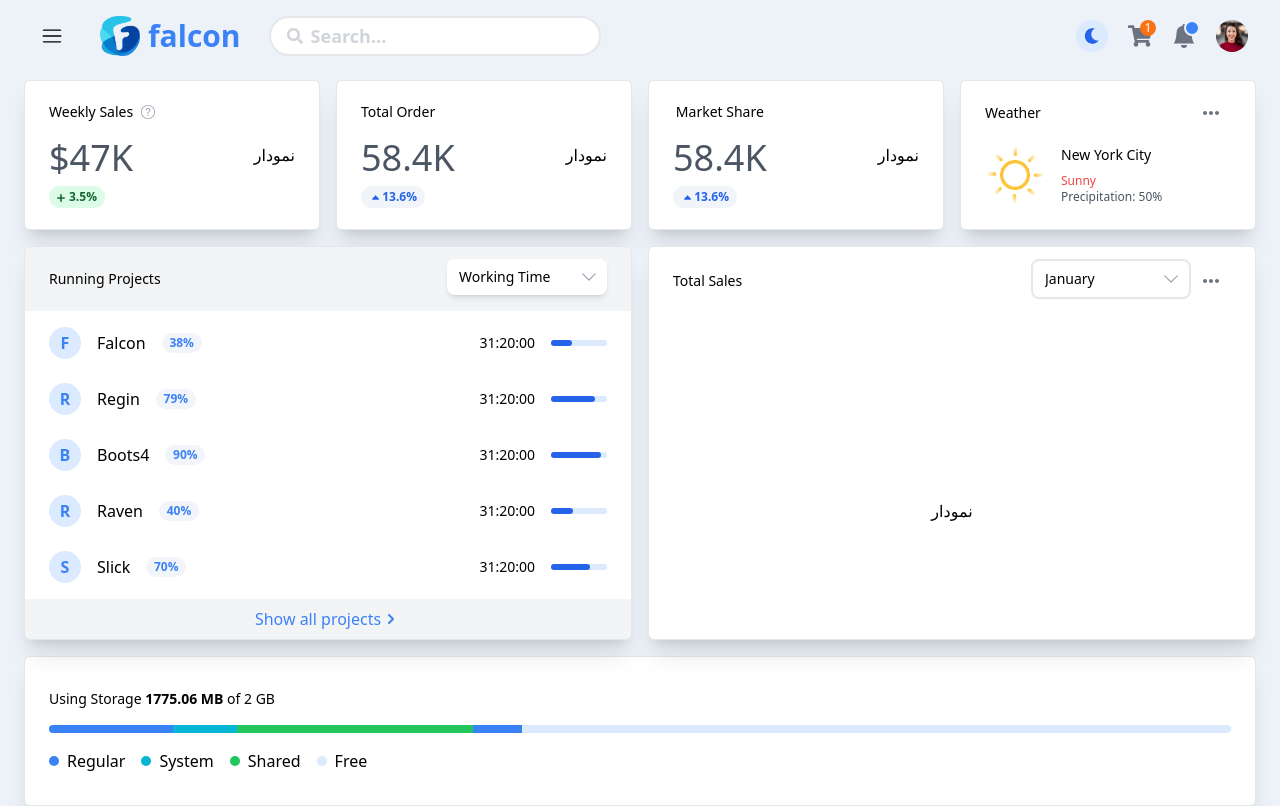
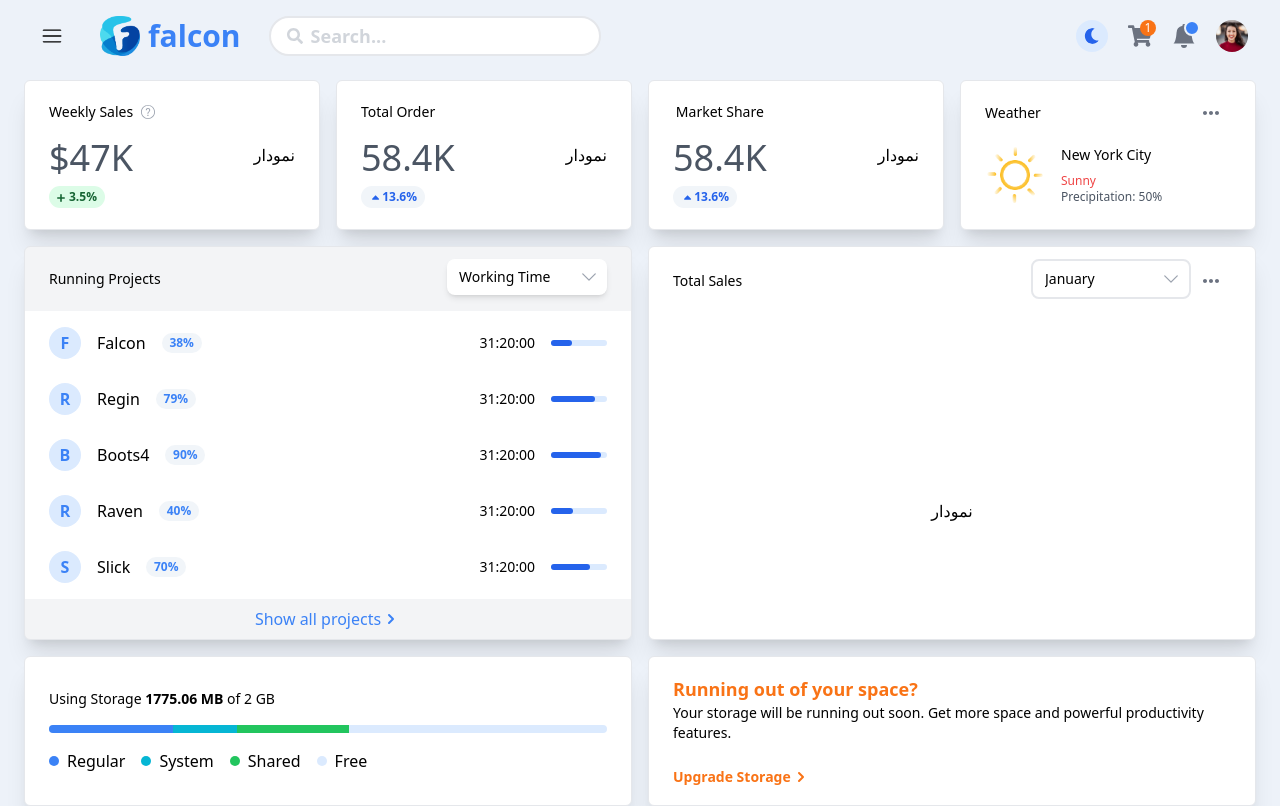
Before and after one commit to ArashH0sseini/shopping-adminpanel-nextjs, a Next.js app: page / in a window 1280 px wide. Built offline with nearby package versions, Linux system fonts and the light colour scheme.

Commit message:
Implementation Upgrade Storage component

```diff
--- a/app/components/layouts/main/Main.tsx
+++ b/app/components/layouts/main/Main.tsx
@@ -1,4 +1,4 @@
-import { TotalOrder, WeeklySales, MarketShare, Weather,TotalSales, UsingStorage } from "./";
+import { TotalOrder, WeeklySales, MarketShare, Weather,TotalSales, UsingStorage,UpgradeStorage } from "./";
 import RunningProjects from "./runningProjects/RunningProjects";
 
 function Main() {
@@ -15,8 +15,9 @@ function Main() {
           <RunningProjects />
           <TotalSales />
         </div>
-        <div>
+        <div className="grid grid-cols-1 md:grid-cols-2 gap-4">
           <UsingStorage />
+          <UpgradeStorage />
         </div>
       </div>
     </main>
--- /dev/null
+++ b/app/components/layouts/main/UpgradeStorage.tsx
@@ -0,0 +1,25 @@
+import { HiChevronRight } from "react-icons/hi";
+
+function UpgradeStorage() {
+  return (
+    <div className="flex items-center justify-between rounded-md shadow-xl bg-white px-6 border-[1px] border-gray-200">
+      <div className="space-y-6">
+        <div>
+        <p className="text-orange-500 text-lg font-semibold">
+          Running out of your space?
+        </p>
+        <p className="text-sm font-light">
+          Your storage will be running out soon. Get more space and powerful
+          productivity features.
+        </p>
+        </div>
+        <div className="flex items-center cursor-pointer">
+          <p className="text-orange-500 hover:underline text-sm font-semibold">Upgrade Storage</p>
+          <HiChevronRight className="text-orange-500 font-bold w-5 h-5" />
+        </div>
+      </div>
+    </div>
+  );
+}
+
+export default UpgradeStorage;
--- a/app/components/layouts/main/UsingStorage.tsx
+++ b/app/components/layouts/main/UsingStorage.tsx
@@ -1,7 +1,4 @@
-import React from "react";
-import { SlQuestion } from "react-icons/sl";
-import { HiPlusSm } from "react-icons/hi";
-import { Tooltip as ReactTooltip } from "react-tooltip";
+
 
 function UsingStorage() {
   return (
--- a/app/components/layouts/main/index.tsx
+++ b/app/components/layouts/main/index.tsx
@@ -5,3 +5,4 @@ export {default as MarketShare} from './MarketShare'
 export {default as Weather} from './Weather'
 export {default as TotalSales} from './TotalSales'
 export {default as UsingStorage} from './UsingStorage'
+export {default as UpgradeStorage} from './UpgradeStorage'
--- a/app/components/layouts/navbar/Navbar.tsx
+++ b/app/components/layouts/navbar/Navbar.tsx
@@ -3,7 +3,7 @@ import LeftSideNavbar from "./LeftSideNavbar";
 
 function Navbar() {
   return (
-    <nav className="flex p-4 items-center justify-between px-8 sticky top-0">
+    <nav className="flex p-4 items-center justify-between px-8 sticky top-0 bg-[#EDF2F9]">
       <LeftSideNavbar />
       <RightSideNavbar />
     </nav>
```
